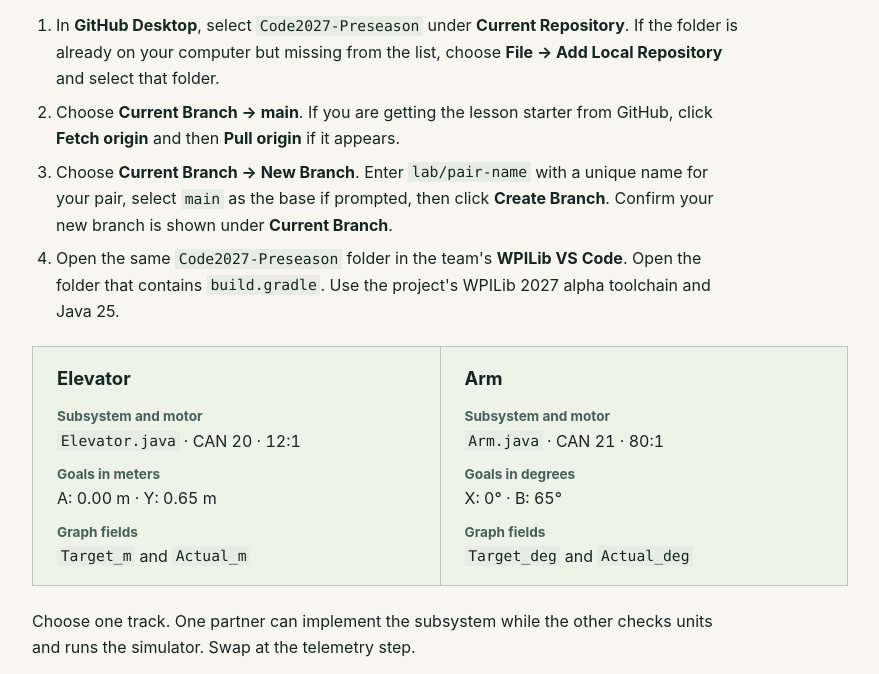
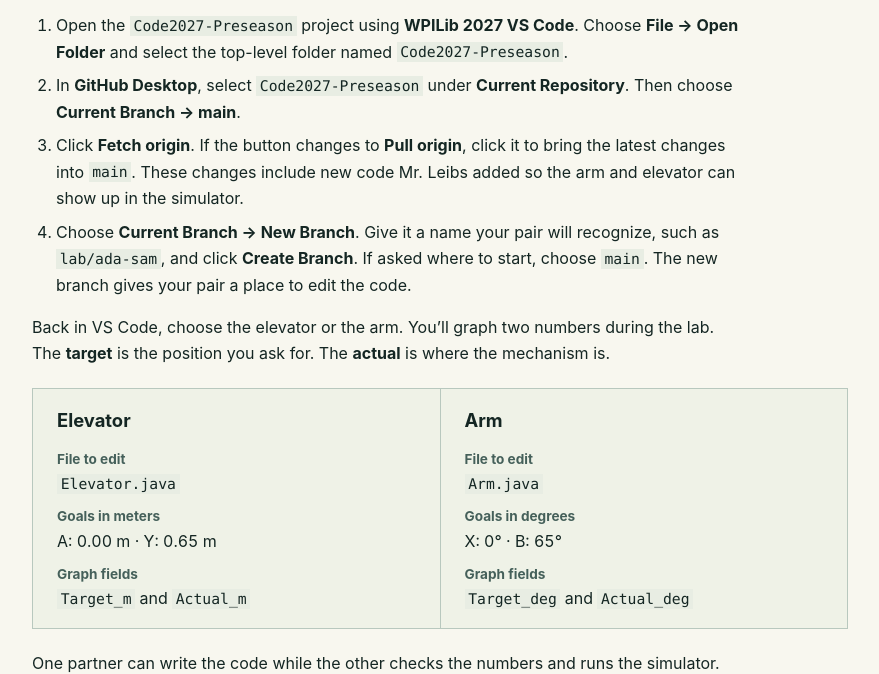
Before and after one commit to Barlow-Robotics/Code2027-Preseason, a plain HTML site: page docs/index.html in a window 1280 px wide. Shown: the part 609-1283 px from the top of the page, without its empty margins (72-951 px from the left). Drawn offline with Linux system fonts and the light colour scheme.

Commit message:
Write the lesson setup for first-time students

```diff
--- a/docs/index.html
+++ b/docs/index.html
@@ -74,22 +74,23 @@ footer { padding-bottom:2rem; color:var(--muted); }
 <section id="start">
   <h2>Set up and pick a mechanism</h2>
   <ol>
-    <li>In <strong>GitHub Desktop</strong>, select <code>Code2027-Preseason</code> under <strong>Current Repository</strong>. If the folder is already on your computer but missing from the list, choose <strong>File → Add Local Repository</strong> and select that folder.</li>
-    <li>Choose <strong>Current Branch → main</strong>. If you are getting the lesson starter from GitHub, click <strong>Fetch origin</strong> and then <strong>Pull origin</strong> if it appears.</li>
-    <li>Choose <strong>Current Branch → New Branch</strong>. Enter <code>lab/pair-name</code> with a unique name for your pair, select <code>main</code> as the base if prompted, then click <strong>Create Branch</strong>. Confirm your new branch is shown under <strong>Current Branch</strong>.</li>
-    <li>Open the same <code>Code2027-Preseason</code> folder in the team's <strong>WPILib VS Code</strong>. Open the folder that contains <code>build.gradle</code>. Use the project's WPILib 2027 alpha toolchain and Java 25.</li>
+    <li>Open the <code>Code2027-Preseason</code> project using <strong>WPILib 2027 VS Code</strong>. Choose <strong>File → Open Folder</strong> and select the top-level folder named <code>Code2027-Preseason</code>.</li>
+    <li>In <strong>GitHub Desktop</strong>, select <code>Code2027-Preseason</code> under <strong>Current Repository</strong>. Then choose <strong>Current Branch → main</strong>.</li>
+    <li>Click <strong>Fetch origin</strong>. If the button changes to <strong>Pull origin</strong>, click it to bring the latest changes into <code>main</code>. These changes include new code Mr. Leibs added so the arm and elevator can show up in the simulator.</li>
+    <li>Choose <strong>Current Branch → New Branch</strong>. Give it a name your pair will recognize, such as <code>lab/ada-sam</code>, and click <strong>Create Branch</strong>. If asked where to start, choose <code>main</code>. The new branch gives your pair a place to edit the code.</li>
   </ol>
+  <p>Back in VS Code, choose the elevator or the arm. You’ll graph two numbers during the lab. The <strong>target</strong> is the position you ask for. The <strong>actual</strong> is where the mechanism is.</p>
   <div class="tracks" aria-label="Choose one mechanism">
     <div class="track">
       <h3>Elevator</h3>
-      <dl><dt>Subsystem and motor</dt><dd><code>Elevator.java</code> · CAN 20 · 12:1</dd><dt>Goals in meters</dt><dd>A: 0.00 m · Y: 0.65 m</dd><dt>Graph fields</dt><dd><code>Target_m</code> and <code>Actual_m</code></dd></dl>
+      <dl><dt>File to edit</dt><dd><code>Elevator.java</code></dd><dt>Goals in meters</dt><dd>A: 0.00 m · Y: 0.65 m</dd><dt>Graph fields</dt><dd><code>Target_m</code> and <code>Actual_m</code></dd></dl>
     </div>
     <div class="track">
       <h3>Arm</h3>
-      <dl><dt>Subsystem and motor</dt><dd><code>Arm.java</code> · CAN 21 · 80:1</dd><dt>Goals in degrees</dt><dd>X: 0° · B: 65°</dd><dt>Graph fields</dt><dd><code>Target_deg</code> and <code>Actual_deg</code></dd></dl>
+      <dl><dt>File to edit</dt><dd><code>Arm.java</code></dd><dt>Goals in degrees</dt><dd>X: 0° · B: 65°</dd><dt>Graph fields</dt><dd><code>Target_deg</code> and <code>Actual_deg</code></dd></dl>
     </div>
   </div>
-  <p>Choose one track. One partner can implement the subsystem while the other checks units and runs the simulator. Swap at the telemetry step.</p>
+  <p>One partner can write the code while the other checks the numbers and runs the simulator. Swap when you get to the graph.</p>
   <ul>
     <li>Edit <code>src/main/java/first/robot/subsystems/Elevator.java</code> or <code>src/main/java/first/robot/subsystems/Arm.java</code>. Start with the numbered TODOs.</li>
     <li>Read the matching <code>ElevatorSim.java</code> or <code>ArmSim.java</code> to find the model’s limits and conversion constants. That file runs the physics and publishes the drawing.</li>
@@ -179,7 +180,7 @@ public void periodic() {
 <section id="motor">
   <h2>4. Make the mechanism follow the goal</h2>
   <h3>Add the Talon and Motion Magic request</h3>
-  <p>In your subsystem, add these imports below the package declaration. Add the fields after the existing <code>sim</code> field. The CAN ID identifies the Talon on the bus. Keep the target field you added in checkpoint 1.</p>
+  <p>In your subsystem, add these imports below the package declaration. Add the fields after the existing <code>sim</code> field. The CAN ID is the address of the motor controller. Use 20 for the elevator or 21 for the arm. Keep the target field you added in checkpoint 1.</p>
   <pre data-snippet="motor-imports"><code>import com.ctre.phoenix6.configs.TalonFXConfiguration;
 import com.ctre.phoenix6.controls.MotionMagicVoltage;
 import com.ctre.phoenix6.hardware.TalonFX;
@@ -280,7 +281,7 @@ telemetry.log("Actual_deg", measuredTurns * 360.0);</code></pre>
   <p class="check"><strong>Done when</strong> the same buttons pass both checkpoints. Point out where the target and actual differ most and explain why.</p>
   <details>
     <summary>The starter or your code fails to launch</summary>
-    <p>Check that VS Code opened the folder with <code>build.gradle</code> and is using the WPILib 2027 toolchain. Read the first error in the terminal. A Java compile error will point to a file and line. A Talon configuration exception names the subsystem and reports the Phoenix status. Recheck the CAN ID and bus against your track.</p>
+    <p>Check that you opened the top-level <code>Code2027-Preseason</code> folder in WPILib 2027 VS Code. Read the first error in the terminal. A Java compile error will point to a file and line. A Talon configuration exception names the subsystem and reports the Phoenix status. Recheck the CAN ID and bus against your track.</p>
   </details>
   <details>
     <summary>The drawing appears but the numeric fields are missing</summary>
```
